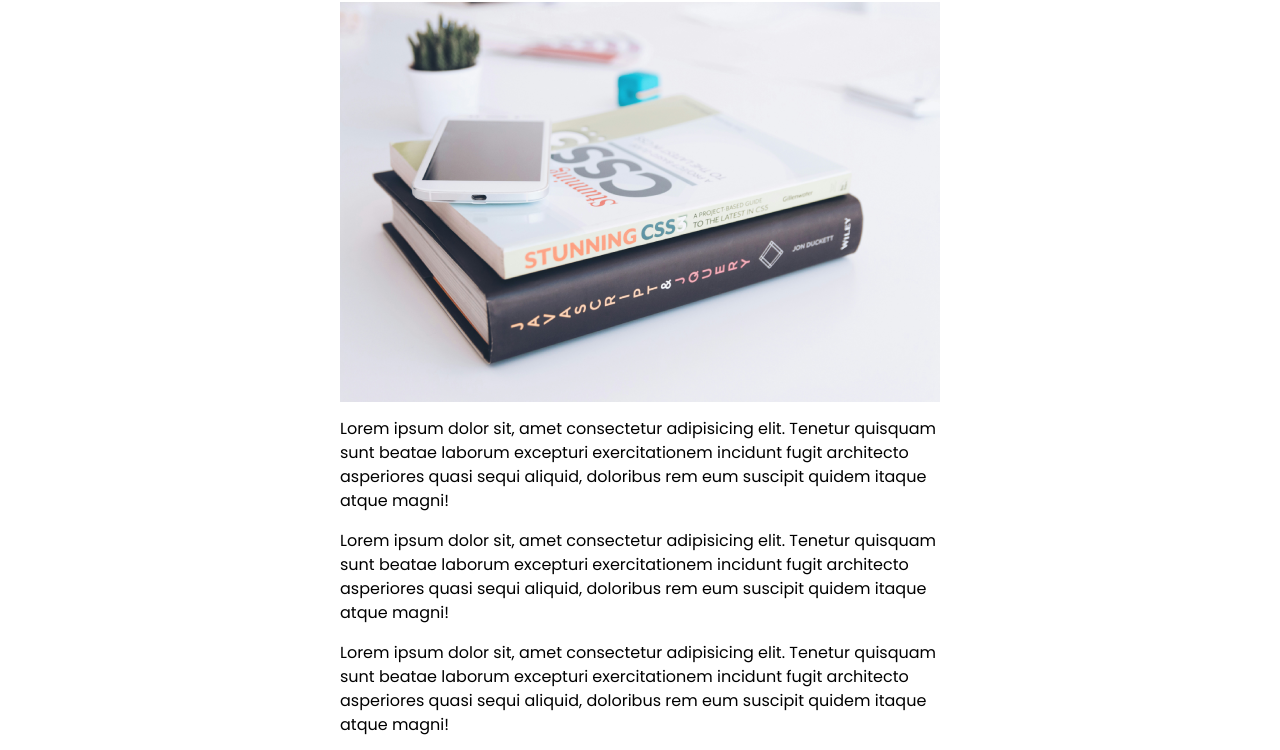
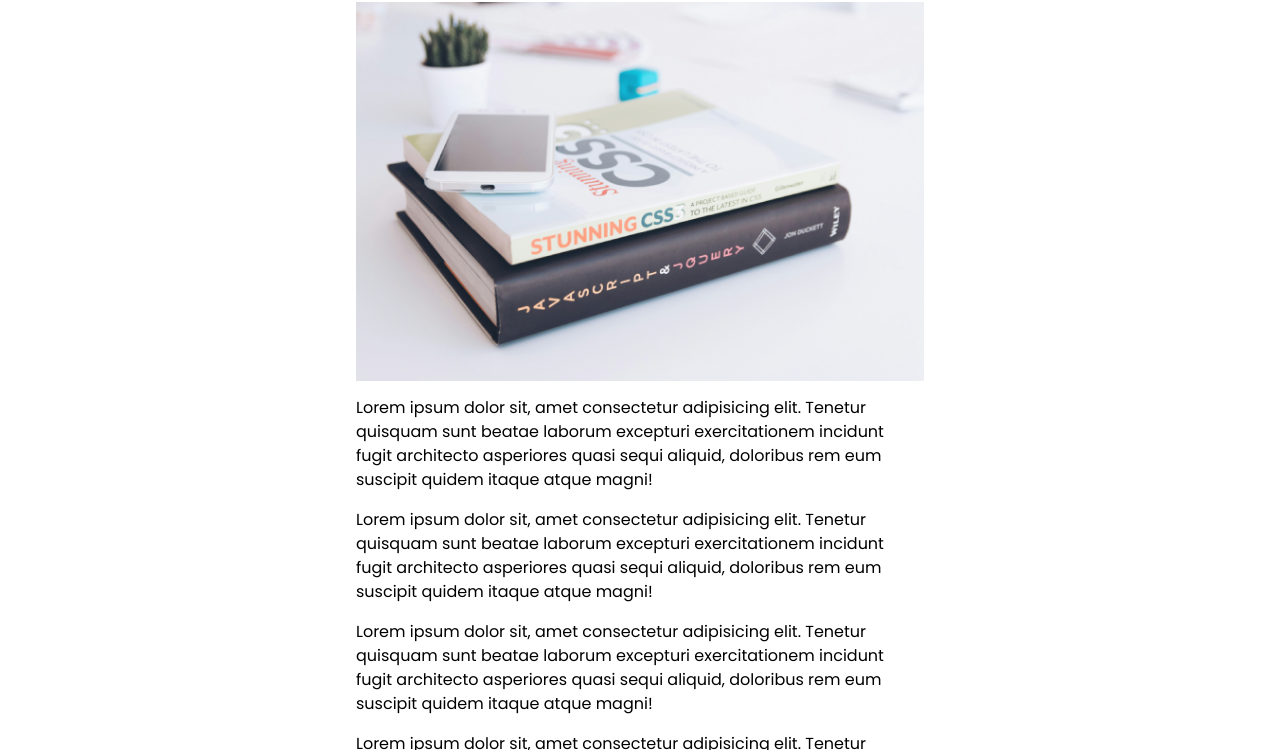
Before and after one commit to Punttt/vite-laboration3, a website built with Vite: page sass.html in a window 1280 px wide. Shown: the part 195-945 px from the top of the page. Built offline with nearby package versions, Linux system fonts and the light colour scheme.

Commit message:
lagt till padding

```diff
--- a/src/css/_layout.scss
+++ b/src/css/_layout.scss
@@ -14,7 +14,7 @@
 .container-text {
     max-width: 600px;
     margin: 0 auto;
-    padding: 2rem 0;
+    padding: 2rem 1rem;
 
     h1{
         margin-bottom: 1rem;
```
